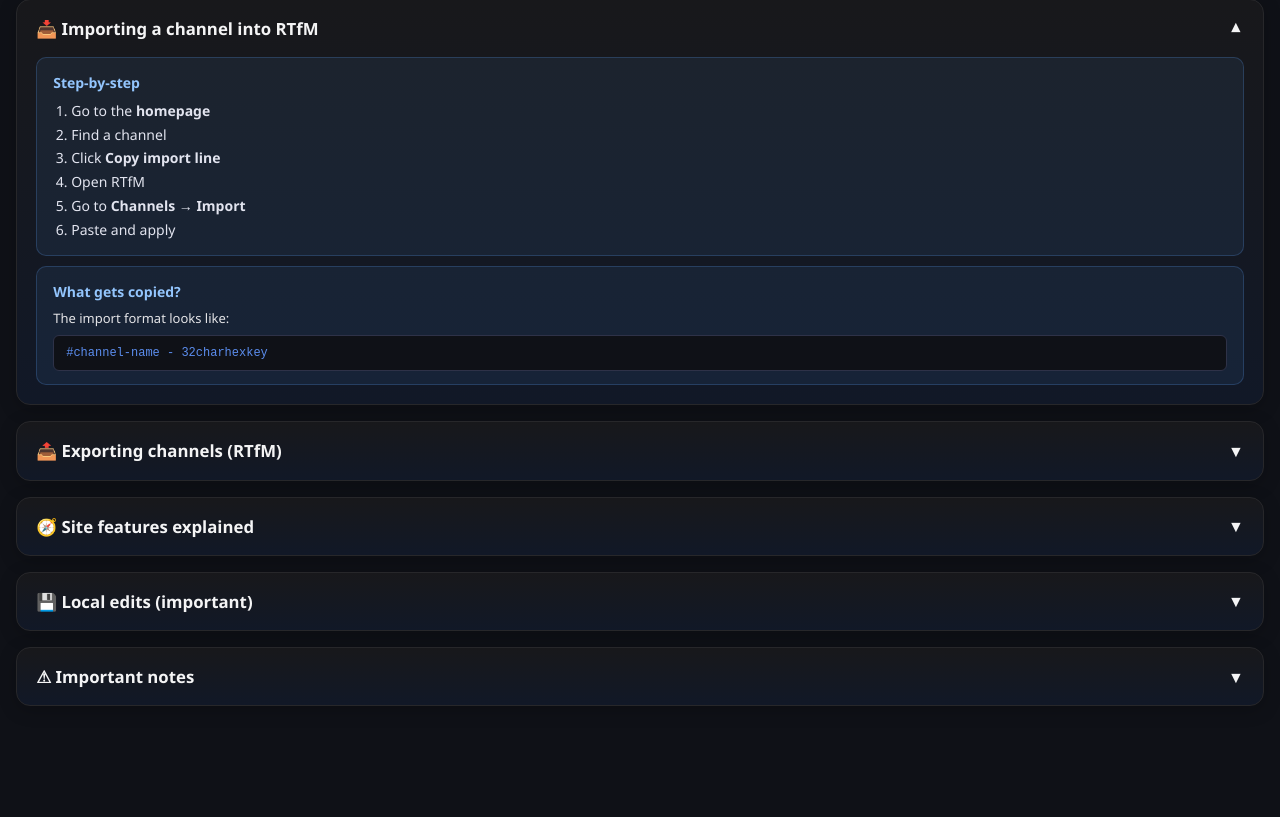
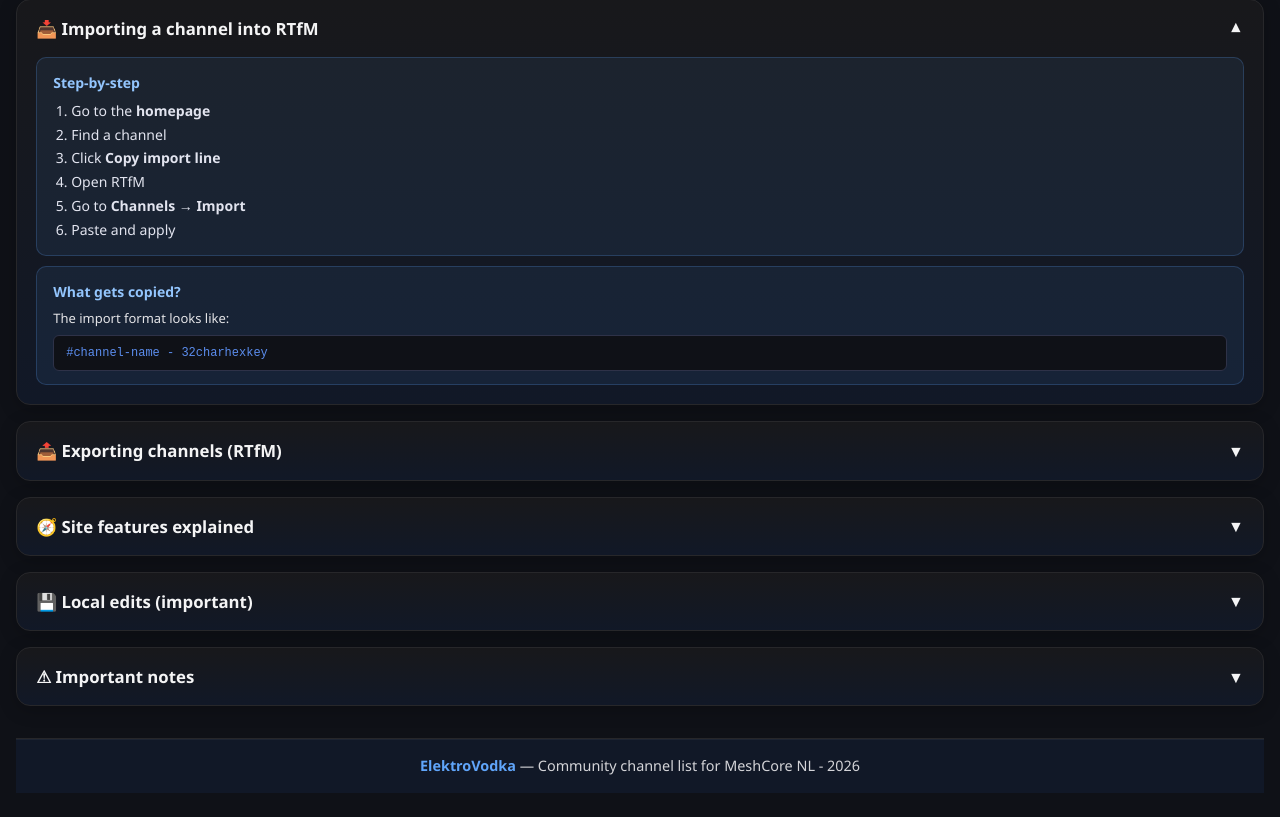
Before and after one commit to Elektr0Vodka/meshcore-nl-discovered-channels, a React (Vite) app: page /#/how-to in a window 1280 px wide. Shown: the part 247-1064 px from the top of the page. Before the commit the page ends 993 px from the top, so only its background shows below. Built offline with nearby package versions, Linux system fonts and the light colour scheme.

Commit message:
Changed Footer. Added footer to How-to

```diff
--- a/src/pages/EditorPage.tsx
+++ b/src/pages/EditorPage.tsx
@@ -226,9 +226,9 @@
 
         <footer className="site-footer">
           <a href="https://github.com/Elektr0Vodka/meshcore-nl-discovered-channels" target="_blank" rel="noopener noreferrer">
-            meshcore-nl-discovered-channels
+            ElektroVodka
           </a>
-          {' '}&mdash; Community channel list for MeshCore NL
+          {' '}&mdash; Community channel list for MeshCore NL - 2026
         </footer>
       </div>
 
--- a/src/pages/HowToPage.tsx
+++ b/src/pages/HowToPage.tsx
@@ -137,6 +137,13 @@
           </div>
         </div>
       </details>
+<footer className="site-footer">
+          <a href="https://github.com/Elektr0Vodka/meshcore-nl-discovered-channels" target="_blank" rel="noopener noreferrer">
+            ElektroVodka
+          </a>
+          {' '}&mdash; Community channel list for MeshCore NL - 2026
+        </footer>
     </div>
+
   )
 }
--- a/src/pages/IndexPage.tsx
+++ b/src/pages/IndexPage.tsx
@@ -217,9 +217,9 @@
 
         <footer className="site-footer">
           <a href="https://github.com/Elektr0Vodka/meshcore-nl-discovered-channels" target="_blank" rel="noopener noreferrer">
-            meshcore-nl-discovered-channels
+            ElektroVodka
           </a>
-          {' '}&mdash; Community channel list for MeshCore NL
+          {' '}&mdash; Community channel list for MeshCore NL - 2026
         </footer>
       </div>
 
```
Also changed, not shown: .claude/launch.json (added).
